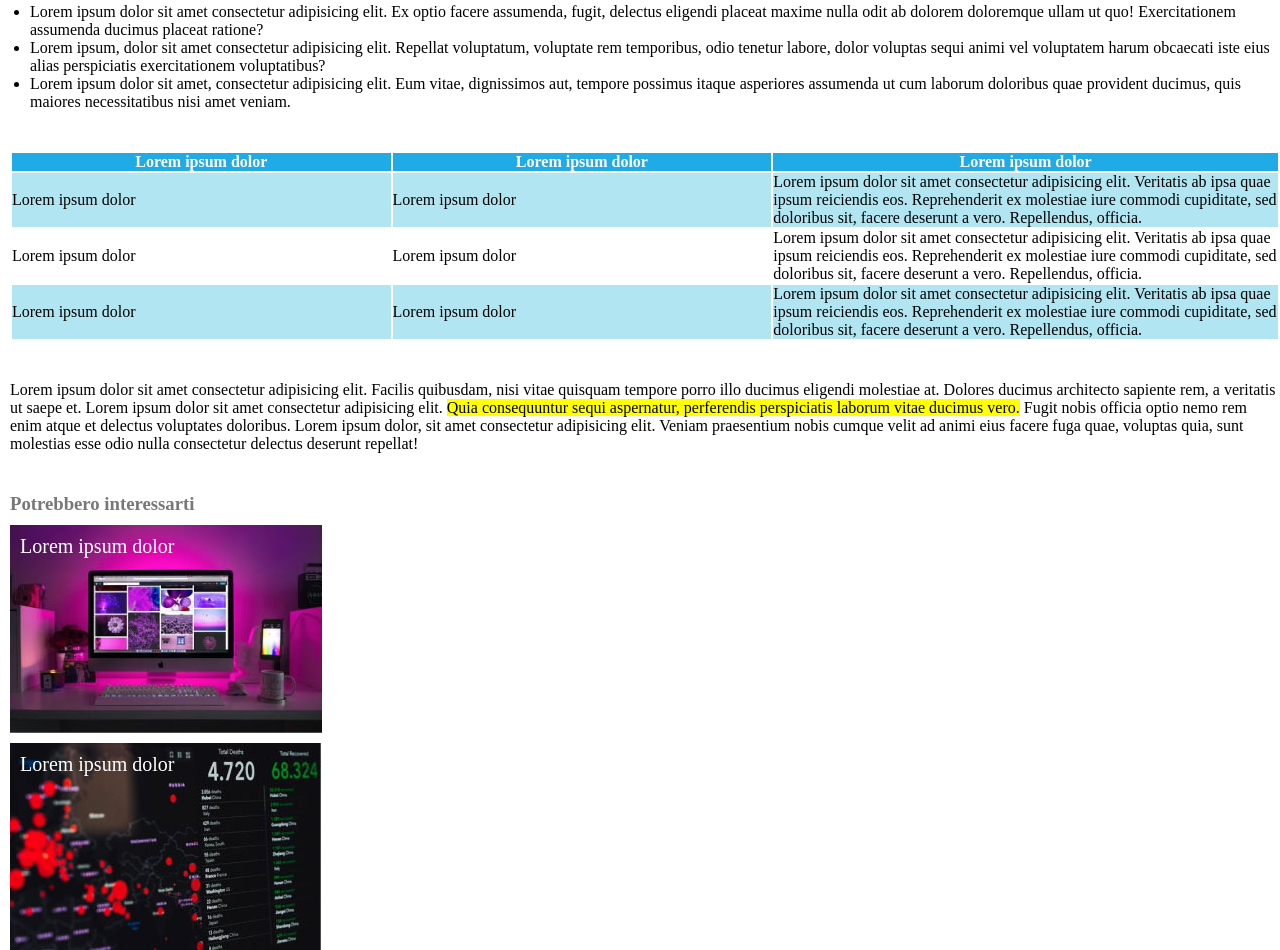
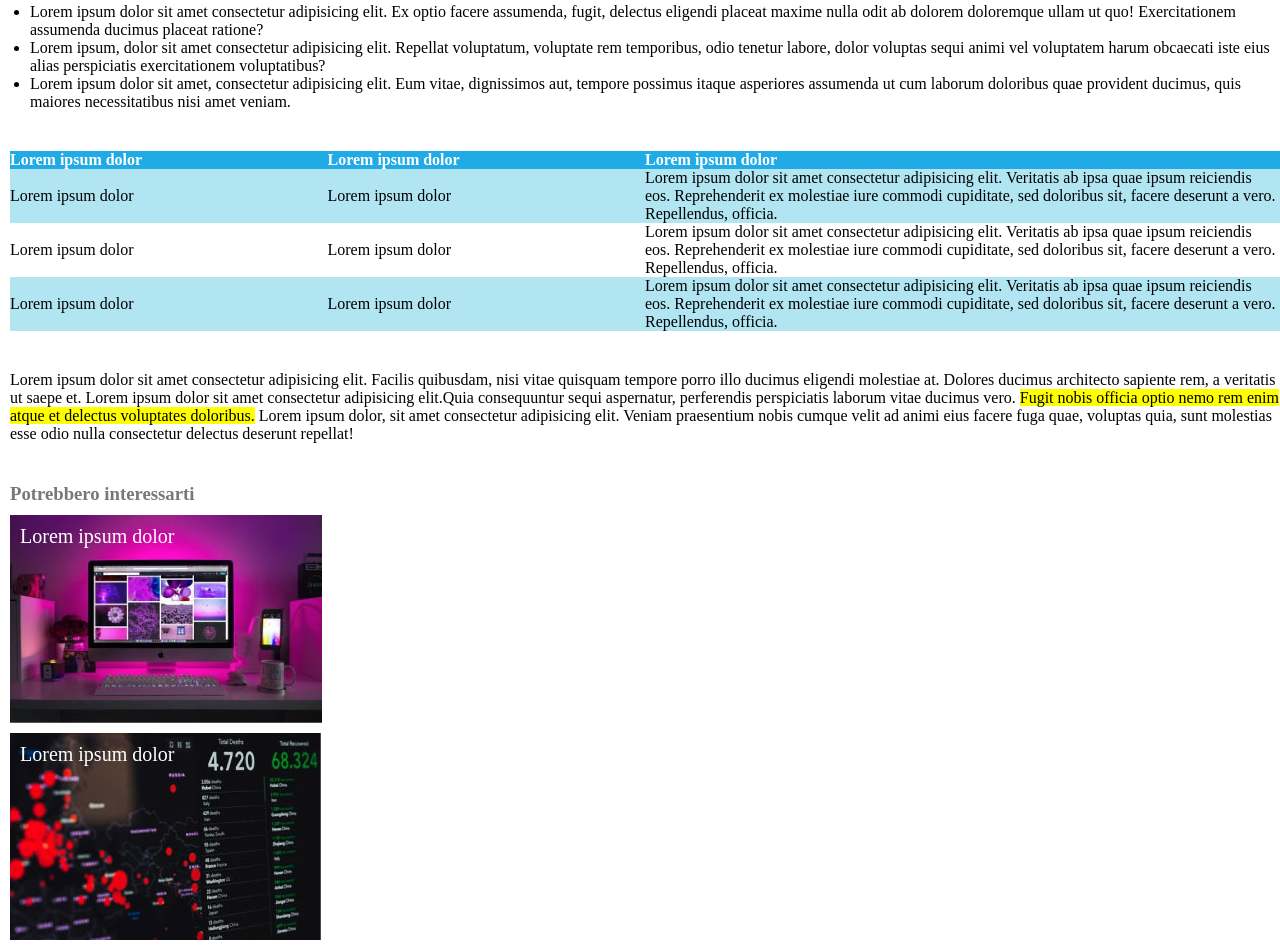
Before and after one commit to ludovicofiore/html-css-booleaner, a plain HTML site: page index.html in a window 1280 px wide. Shown: the part 749-1699 px from the top of the page. Drawn offline with Linux system fonts and the light colour scheme.

Commit message:
modifiche post correzione

```diff
--- a/css/style.css
+++ b/css/style.css
@@ -10,7 +10,7 @@
 /* intestazione */
 header {
     background-image: url(../img/pattern.png);
-    background-size: contain;
+    background-size: 400px;
     width: 100%;
     height: auto;
     background-color:rgb(79, 161, 255);
@@ -54,9 +54,12 @@ ul {
 }
 
 /* table style */
-
+table {
+    border-spacing: 0;
+    text-align: left;
+}
 .td-space {
-   width: 30%;
+   width: 50%;
 }
 
 #tablehead {
--- a/index.html
+++ b/index.html
@@ -74,19 +74,19 @@
 
                    <tbody>
                     <tr class="tr-colored">
-                        <td class="td-space">Lorem ipsum dolor</td>
-                        <td class="td-space">Lorem ipsum dolor</td>
-                        <td>Lorem ipsum dolor sit amet consectetur adipisicing elit. Veritatis ab ipsa quae ipsum reiciendis eos. Reprehenderit ex molestiae iure commodi cupiditate, sed doloribus sit, facere deserunt a vero. Repellendus, officia.</td>
+                        <td>Lorem ipsum dolor</td>
+                        <td>Lorem ipsum dolor</td>
+                        <td class="td-space">Lorem ipsum dolor sit amet consectetur adipisicing elit. Veritatis ab ipsa quae ipsum reiciendis eos. Reprehenderit ex molestiae iure commodi cupiditate, sed doloribus sit, facere deserunt a vero. Repellendus, officia.</td>
                     </tr>
                     <tr>
-                        <td class="td-space">Lorem ipsum dolor</td>
-                        <td class="td-space">Lorem ipsum dolor</td>
-                        <td>Lorem ipsum dolor sit amet consectetur adipisicing elit. Veritatis ab ipsa quae ipsum reiciendis eos. Reprehenderit ex molestiae iure commodi cupiditate, sed doloribus sit, facere deserunt a vero. Repellendus, officia.</td>
+                        <td>Lorem ipsum dolor</td>
+                        <td>Lorem ipsum dolor</td>
+                        <td class="td-space">Lorem ipsum dolor sit amet consectetur adipisicing elit. Veritatis ab ipsa quae ipsum reiciendis eos. Reprehenderit ex molestiae iure commodi cupiditate, sed doloribus sit, facere deserunt a vero. Repellendus, officia.</td>
                     </tr>
                     <tr class="tr-colored">
-                        <td class="td-space">Lorem ipsum dolor</td>
-                        <td class="td-space">Lorem ipsum dolor</td>
-                        <td>Lorem ipsum dolor sit amet consectetur adipisicing elit. Veritatis ab ipsa quae ipsum reiciendis eos. Reprehenderit ex molestiae iure commodi cupiditate, sed doloribus sit, facere deserunt a vero. Repellendus, officia.</td>
+                        <td>Lorem ipsum dolor</td>
+                        <td>Lorem ipsum dolor</td>
+                        <td class="td-space">Lorem ipsum dolor sit amet consectetur adipisicing elit. Veritatis ab ipsa quae ipsum reiciendis eos. Reprehenderit ex molestiae iure commodi cupiditate, sed doloribus sit, facere deserunt a vero. Repellendus, officia.</td>
                     </tr>
                    </tbody>
                 </table>
@@ -96,7 +96,7 @@
             <section>
                 <p class="text-paragraph">
                     Lorem ipsum dolor sit amet consectetur adipisicing elit. Facilis quibusdam, nisi vitae quisquam tempore porro illo ducimus eligendi molestiae at. Dolores ducimus architecto sapiente rem, a veritatis ut saepe et.
-                    Lorem ipsum dolor sit amet consectetur adipisicing elit. <span class="testo-evidenziato">Quia consequuntur sequi aspernatur, perferendis perspiciatis laborum vitae ducimus vero.</span> Fugit nobis officia optio nemo rem enim atque et delectus voluptates doloribus.
+                    Lorem ipsum dolor sit amet consectetur adipisicing elit.Quia consequuntur sequi aspernatur, perferendis perspiciatis laborum vitae ducimus vero. <span class="testo-evidenziato">Fugit nobis officia optio nemo rem enim atque et delectus voluptates doloribus.</span>
                     Lorem ipsum dolor, sit amet consectetur adipisicing elit. Veniam praesentium nobis cumque velit ad animi eius facere fuga quae, voluptas quia, sunt molestias esse odio nulla consectetur delectus deserunt repellat!
                 </p>
             </section>
```
